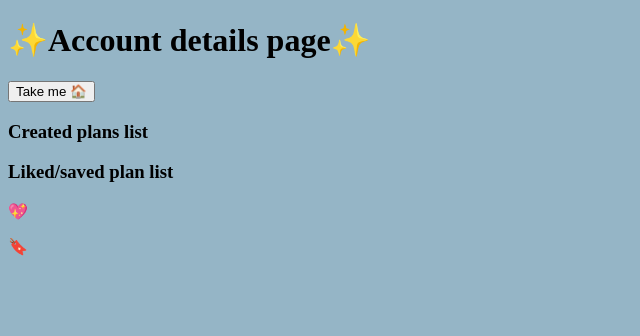
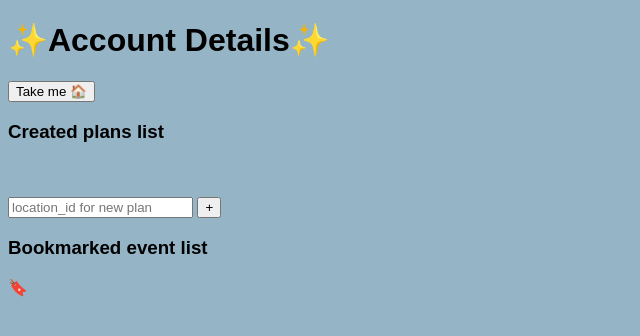
Before and after one commit to lisamqy/HB_Proj-SeeDo, a Flask app: page /user/1 in a window 1280 px wide. Shown: the top 336 px of the page, without its empty margins (0-640 px from the left). Run offline with Flask 2, Linux system fonts and the light colour scheme; the visitor is signed in with stand-in values (Sample User, id 1); data comes from the database, SQL or seed files in the repository; data that the repository does not hold is empty.

Commit message:
Polished more website features and implemented fixes

```diff
--- a/server.py
+++ b/server.py
@@ -74,9 +74,20 @@ def create_user():
 def user_page(user_id):
     """Show user's account details"""
 
+    user = crud.get_user_by_id(user_id)
     plans = crud.get_plans(user_id)
 
-    return render_template("accountdetails.html", plans=plans)
+    return render_template("accountdetails.html", user=user, plans=plans)
+
+
+@app.route("/user/<user_id>", methods=["POST"])
+def add_plan(user_id):
+    """Show user's account details"""
+
+    location_id = request.form.get("location_id")
+    crud.create_plan(user_id=user_id,location_id=location_id,overview=None)
+
+    return redirect(f"/user/{user_id}")
 
 
 @app.route("/plan/<plan_id>")
--- a/static/css/styles.css
+++ b/static/css/styles.css
@@ -1,15 +1,12 @@
 body {
     background-color: rgba(132, 169, 189, 0.858);
+    font-family: Arial, Helvetica, sans-serif;
 }
 
 /* .header {
     text-align: center;
 } */
 
-.div-line {
-    color: white;
-}
-
 .inline-button {
     padding: 0%;
     display: inline;
--- a/templates/accountdetails.html
+++ b/templates/accountdetails.html
@@ -1,11 +1,11 @@
 {% extends 'index.html' %}
 
-{% block title %}User's page{% endblock %}
+{% block title %}Account{% endblock %}
 
 {% block content %}
 
 <h1 class="header">
-    ✨Account details page✨
+    ✨Account Details✨
 </h1>
 
 <a href="/"><button>Take me 🏠</button></a>
@@ -17,10 +17,14 @@
                 <a href="/plan/{{ plan.plan_id }}"><button>Plan id#{{ plan.plan_id }}</button></a>
             </ol>
         {% endfor %}
+        <br><br>
+        <form action="/user/{{ user.user_id }}" method="POST">
+            <input type="text" name="location_id" placeholder="location_id for new plan">
+            <input type="submit" value="+">
+        </form>
 </div>
 <div>
-    <h3>Liked/saved plan list</h3>
-        💖<ul></ul>
+    <h3>Bookmarked event list</h3>
         🔖<ul></ul>
 </div>
 
--- a/templates/homepage.html
+++ b/templates/homepage.html
@@ -1,6 +1,6 @@
 {% extends 'index.html' %}
 
-{% block title %}Lisa's Homepage{% endblock %}
+{% block title %}Homepage{% endblock %}
 
 {% block content %}
 
@@ -39,7 +39,7 @@
     {% for event in events %}
         <div id="event-overview">
             {{ event.overview }}
-            <button id="event-box-adder">Add to plan</button>
+            <a id="event-box-saver">🔖</a>
         </div>
     {% endfor %}
 </div>
--- a/templates/index.html
+++ b/templates/index.html
@@ -5,6 +5,7 @@
     <meta charset="UTF-8">
     <meta name="viewport" content="width=device-width, initial-scale=1.0">
     <title>{% block title %}TITLE HERE{% endblock %}</title>
+    <link href="/static/img/favicon.ico" rel="icon" type="image/x-icon"/>
 
     <script
         src="https://code.jquery.com/jquery-3.6.0.js"
```
Also changed, not shown: templates/plandetails.html (+6 -5 lines).
